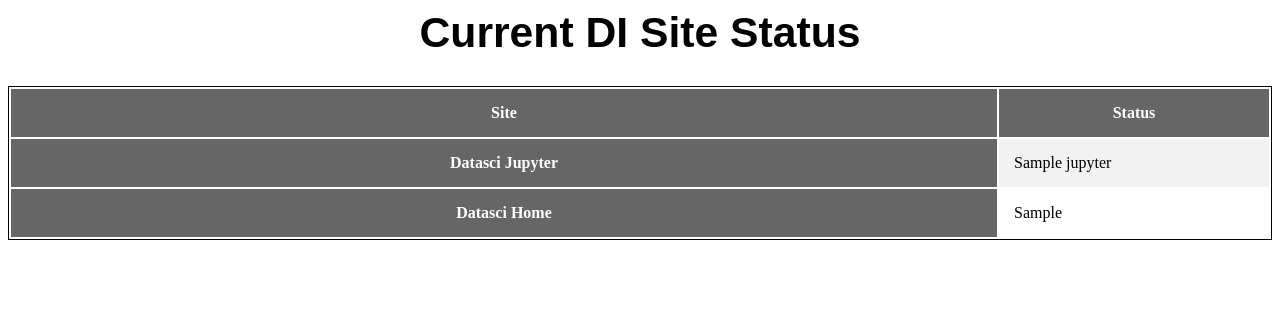
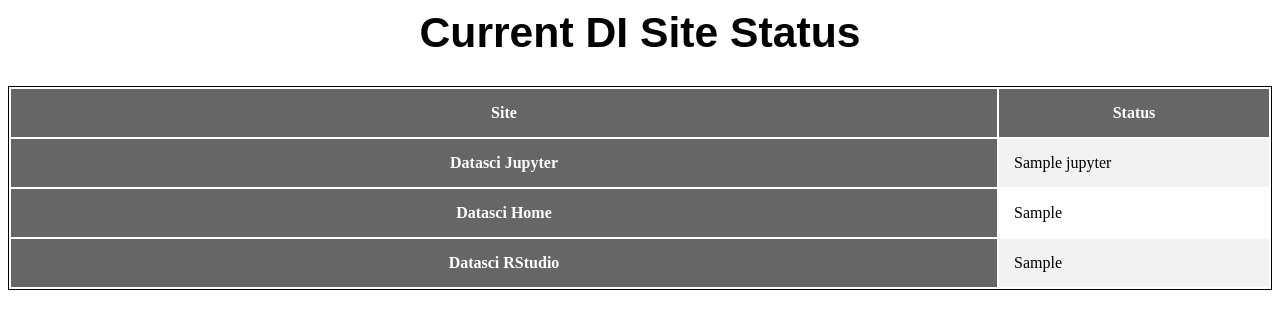
Before and after one commit to benhg/dns-propagation-checker, a Flask app: template templates/status.html in a window 1280 px wide. Shown: the top 329 px of the page. Run offline with Flask 2, Linux system fonts and the light colour scheme; the template is opened without the code that fills it: most values are stand-ins (such as "Sample title", 1, 10 or a date in 2020); some libraries are stand-ins or nearby versions.

Commit message:
Added Rstudio

```diff
--- a/app.py
+++ b/app.py
@@ -8,7 +8,7 @@ app.config["admin_email"] = "benjamin.glick@ge.com"
 app.secret_key = b'\x9b4\xf8%\x1b\x90\x0e[?\xbd\x14\x7fS\x1c\xe7Y\xd8\x1c\xf9\xda\xb0K=\xba'
 # I will obviously change this secret key before we go live
 
-svc_list = {"jupyter": "https://jupyter.datasci.watzek.cloud", "Datasci Home": "https://datasci.watzek.cloud"}
+svc_list = {"jupyter": "https://jupyter.datasci.watzek.cloud", "Datasci Home": "https://datasci.watzek.cloud", "Datasci RStudio": "https//rstudio.datasci.watzek.cloud"}
 
 @app.route('/')
 @app.route('/index')
--- a/templates/status.html
+++ b/templates/status.html
@@ -65,6 +65,10 @@
       <th class="pride-header" id="Logan-concern">Datasci Home</th>
       <td class="pride {{ status['Datasci Home'] }}" id="Giacomo-pride">{{ status['Datasci Home'] }}</td>
   </tr>
+  <th class="pride-header" id="Logan-concern">Datasci RStudio</th>
+
+  <td class="pride {{ status['Datasci RStudio'] }}" id="Giacomo-pride">{{ status['Datasci RStudio'] }}</td>
+  </tr>
 </table>
 
 </body>
```
Also changed, not shown: note.txt (+1 -7 lines).
